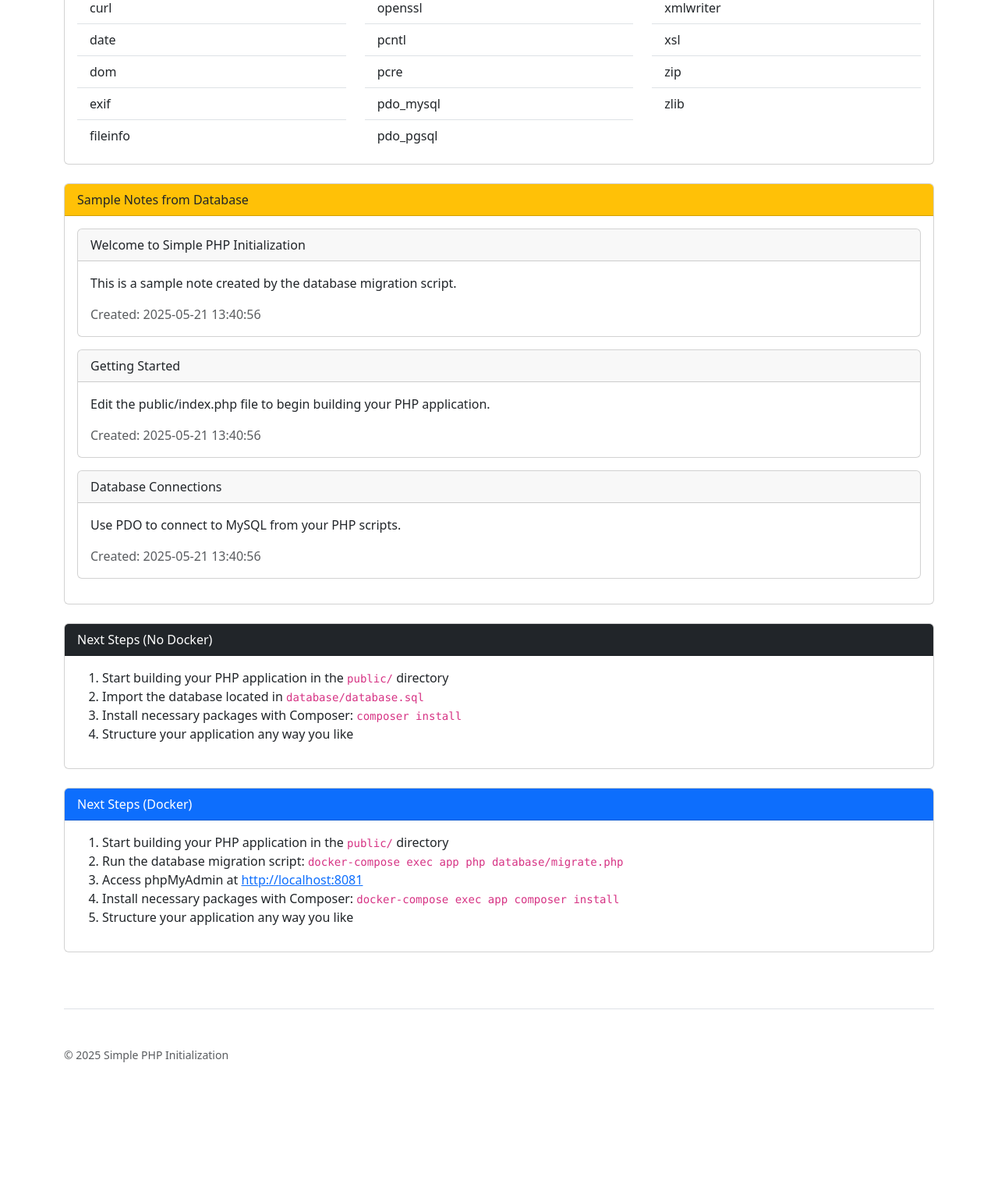
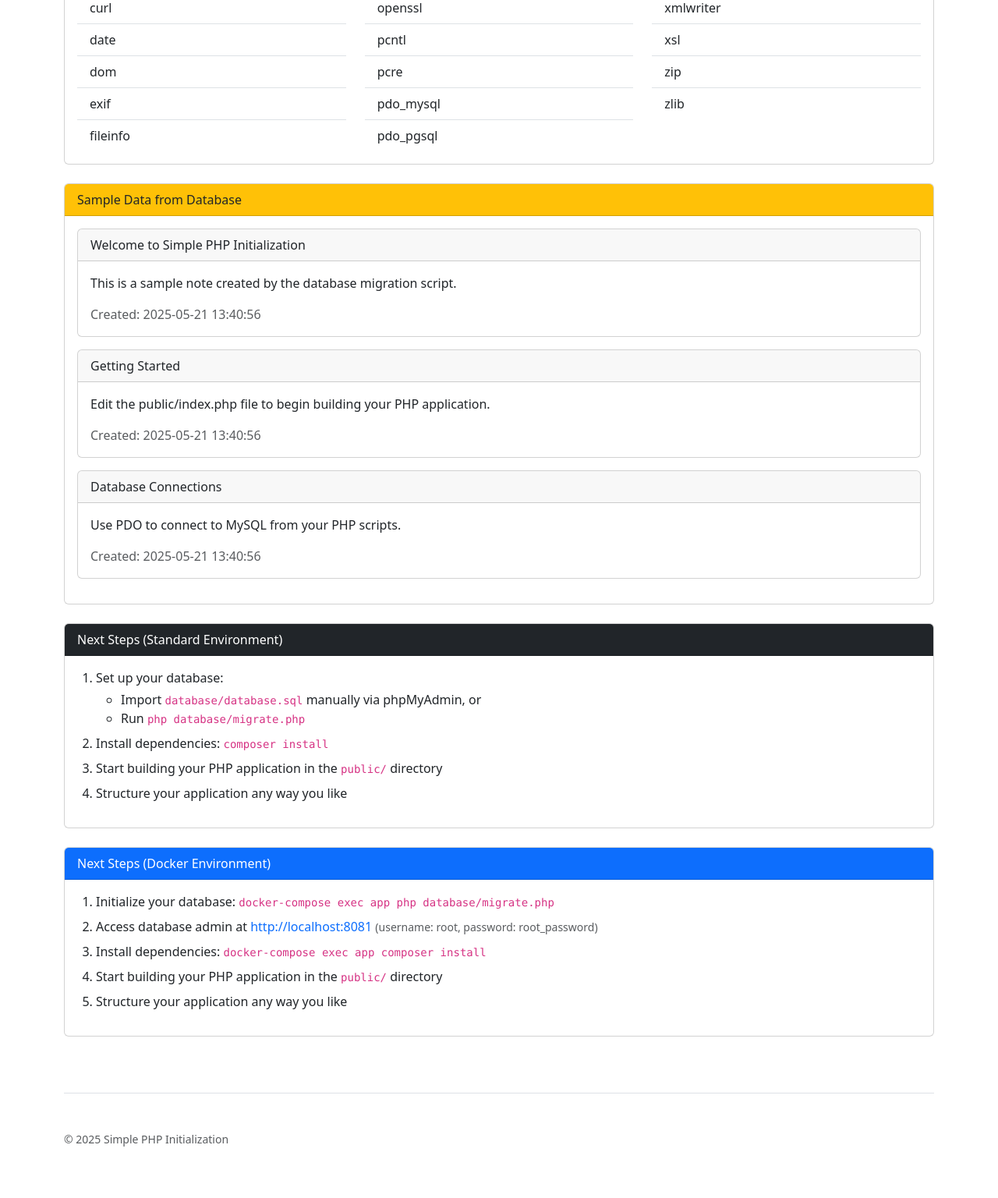
Before and after one commit to Retro-Artist/Docker-Template, a PHP site: page / in a window 1280 px wide. Shown: the part 964-2500 px from the top of the page at 78% size. Before the commit the page ends 2326 px from the top, so only its background shows below. Run offline with PHP 8.4, Linux system fonts and the light colour scheme; data comes from the database, SQL or seed files in the repository.

Commit message:
changes made in index and migrate to import database schemas

```diff
--- a/public/index.php
+++ b/public/index.php
@@ -4,6 +4,67 @@
  * Simple PHP Initialization
  * A minimal Docker environment for PHP 8.3 development
  */
+
+// Centralized database connection
+$dbConnection = null;
+$dbConnected = false;
+$dbError = null;
+$notes = [];
+$tableExists = false;
+
+try {
+    $host = getenv('DB_HOST') ?: 'localhost';
+    $dbname = getenv('DB_DATABASE') ?: 'simple_php';
+    $username = getenv('DB_USERNAME') ?: 'root';
+    $password = getenv('DB_PASSWORD') ?: 'root_password';
+
+    $connected = false;
+    $attempts = 0;
+    $maxAttempts = 3;
+
+    while (!$connected && $attempts < $maxAttempts) {
+        try {
+            $dbConnection = new PDO("mysql:host=$host;dbname=$dbname", $username, $password);
+            $dbConnection->setAttribute(PDO::ATTR_ERRMODE, PDO::ERRMODE_EXCEPTION);
+            $connected = true;
+            $dbConnected = true;
+
+            // Check if the notes table exists
+            $stmt = $dbConnection->query("SHOW TABLES LIKE 'notes'");
+            if ($stmt->rowCount() > 0) {
+                $tableExists = true;
+
+                // Fetch notes
+                $stmt = $dbConnection->query("SELECT * FROM notes ORDER BY created_at DESC");
+                $notes = $stmt->fetchAll(PDO::FETCH_ASSOC);
+            }
+        } catch (PDOException $e) {
+            $attempts++;
+            // Check for "unknown database" error specifically
+            if (strpos($e->getMessage(), 'Unknown database') !== false) {
+                $dbError = 'Database "' . $dbname . '" does not exist yet!';
+                break; // Exit the loop immediately
+            }
+
+            if ($attempts >= $maxAttempts) {
+                throw $e;
+            }
+            sleep(1); // Wait 1 second before retrying
+        }
+    }
+} catch (PDOException $e) {
+    $dbError = 'Database connection failed: ' . $e->getMessage();
+}
+
+// Get MySQL version if connected
+$mysqlVersion = null;
+if ($dbConnected) {
+    try {
+        $mysqlVersion = $dbConnection->query('select version()')->fetchColumn();
+    } catch (Exception $e) {
+        // Ignore error
+    }
+}
 
 // Display basic information about the environment
 ?>
@@ -59,50 +120,61 @@
                         Database Connection
                     </div>
                     <div class="card-body">
-                        <?php
-                        try {
-                            $host = getenv('DB_HOST') ?: 'localhost';
-                            $dbname = getenv('DB_DATABASE') ?: 'simple_php';
-                            $username = getenv('DB_USERNAME') ?: 'root';
-                            $password = getenv('DB_PASSWORD') ?: 'root_password';
+                        <?php if ($dbConnected): ?>
+                            <div class="alert alert-success">Database connection successful!</div>
+                            <p>Connected to database: <strong><?= htmlspecialchars($dbname) ?></strong></p>
+                            <?php if ($mysqlVersion): ?>
+                                <p>MySQL version: <strong><?= htmlspecialchars($mysqlVersion) ?></strong></p>
+                            <?php endif; ?>
+                        <?php elseif (isset($dbError) && strpos($dbError, 'does not exist yet') !== false): ?>
+                            <div class="alert alert-warning"><?= htmlspecialchars($dbError) ?></div>
+                            <div class="alert alert-info">
+                                <h4 class="alert-heading">Database Needs Initialization</h4>
+                                <p>Your database exists but needs to be initialized with tables and sample data. You have two options:</p>
 
-                            $connected = false;
-                            $attempts = 0;
-                            $maxAttempts = 3;
+                                <div class="card mb-3">
+                                    <div class="card-header bg-light">
+                                        <strong>Option 1: Run the Migration Script</strong>
+                                    </div>
+                                    <div class="card-body">
+                                        <p class="mb-2">This will automatically create tables and insert sample data.</p>
 
-                            while (!$connected && $attempts < $maxAttempts) {
-                                try {
-                                    $pdo = new PDO("mysql:host=$host;dbname=$dbname", $username, $password);
-                                    $pdo->setAttribute(PDO::ATTR_ERRMODE, PDO::ERRMODE_EXCEPTION);
-                                    $connected = true;
-                                    echo '<div class="alert alert-success">Database connection successful!</div>';
-                                    echo '<p>Connected to database: <strong>' . $dbname . '</strong></p>';
-                                    echo '<p>MySQL version: <strong>' . $pdo->query('select version()')->fetchColumn() . '</strong></p>';
-                                } catch (PDOException $e) {
-                                    $attempts++;
-                                    // Check for "unknown database" error specifically
-                                    if (strpos($e->getMessage(), 'Unknown database') !== false) {
-                                        echo '<div class="alert alert-warning">Database "' . $dbname . '" does not exist yet!</div>';
-                                        echo '<div class="alert alert-info">';
-                                        echo '<h4 class="alert-heading">Database Needs Initialization</h4>';
-                                        echo '<p>Run the database migration script to create the database and tables:</p>';
-                                        echo '<pre>docker-compose exec app php database/migrate.php</pre>';
-                                        echo '</div>';
-                                        return; // Exit the loop immediately
-                                    }
+                                        <div class="mb-2">
+                                            <span class="badge bg-secondary">For Non-Docker users:</span>
+                                            <div class="bg-dark text-light p-2 mt-1 rounded">
+                                                <code>php database/migrate.php</code>
+                                            </div>
+                                        </div>
 
-                                    if ($attempts >= $maxAttempts) {
-                                        throw $e;
-                                    }
-                                    sleep(1); // Wait 1 second before retrying
-                                }
-                            }
-                        } catch (PDOException $e) {
-                            echo '<div class="alert alert-danger">Database connection failed: ' . $e->getMessage() . '</div>';
-                            echo '<p>Check your database connection settings in the .env file or ensure the MySQL service is running.</p>';
-                        }
+                                        <div>
+                                            <span class="badge bg-secondary">For Docker users:</span>
+                                            <div class="bg-dark text-light p-2 mt-1 rounded">
+                                                <code>docker-compose exec app php database/migrate.php</code>
+                                            </div>
+                                        </div>
+                                    </div>
+                                </div>
 
-                        ?>
+                                <div class="card">
+                                    <div class="card-header bg-light">
+                                        <strong>Option 2: Manual Import</strong>
+                                    </div>
+                                    <div class="card-body">
+                                        <p>Alternatively, you can manually import the SQL file:</p>
+                                        <ol class="mb-0">
+                                            <li>Go to phpMyAdmin at <a href="http://localhost:8081" target="_blank">http://localhost:8081</a> (for Docker users)</li>
+                                            <li>Select the <code><?= htmlspecialchars($dbname) ?></code> database</li>
+                                            <li>Click on the "Import" tab at the top</li>
+                                            <li>Choose the file <code>database/database.sql</code></li>
+                                            <li>Click "Go" to import the database structure and sample data</li>
+                                        </ol>
+                                    </div>
+                                </div>
+                            </div>
+                        <?php else: ?>
+                            <div class="alert alert-danger"><?= htmlspecialchars($dbError) ?></div>
+                            <p>Check your database connection settings in the .env file or ensure the MySQL service is running.</p>
+                        <?php endif; ?>
                     </div>
                 </div>
             </div>
@@ -123,7 +195,7 @@
                         echo '<div class="col-md-4">';
                         echo '<ul class="list-group list-group-flush">';
                         foreach ($chunk as $ext) {
-                            echo '<li class="list-group-item">' . $ext . '</li>';
+                            echo '<li class="list-group-item">' . htmlspecialchars($ext) . '</li>';
                         }
                         echo '</ul>';
                         echo '</div>';
@@ -133,71 +205,47 @@
             </div>
         </div>
 
-        <?php
-        // Check if the notes table exists and display notes if it does
-        try {
-            $host = getenv('DB_HOST') ?: 'localhost';
-            $dbname = getenv('DB_DATABASE') ?: 'simple_php';
-            $username = getenv('DB_USERNAME') ?: 'root';
-            $password = getenv('DB_PASSWORD') ?: 'root_password';
-
-            $pdo = new PDO("mysql:host={$host};dbname={$dbname}", $username, $password);
-            $pdo->setAttribute(PDO::ATTR_ERRMODE, PDO::ERRMODE_EXCEPTION);
-
-            // Check if the notes table exists
-            $tableExists = false;
-            $stmt = $pdo->query("SHOW TABLES LIKE 'notes'");
-            if ($stmt->rowCount() > 0) {
-                $tableExists = true;
-            }
-
-            if ($tableExists) {
-                // Fetch notes
-                $stmt = $pdo->query("SELECT * FROM notes ORDER BY created_at DESC");
-                $notes = $stmt->fetchAll(PDO::FETCH_ASSOC);
-
-                if (count($notes) > 0) {
-                    echo '<div class="card mb-4">';
-                    echo '<div class="card-header bg-warning text-dark">';
-                    echo 'Sample Notes from Database';
-                    echo '</div>';
-                    echo '<div class="card-body">';
-
-                    foreach ($notes as $note) {
-                        echo "<div class='card mb-3'>";
-                        echo "<div class='card-header'>" . htmlspecialchars($note['title']) . "</div>";
-                        echo "<div class='card-body'>";
-                        echo "<p class='card-text'>" . htmlspecialchars($note['content']) . "</p>";
-                        echo "<div class='text-muted'>Created: " . $note['created_at'] . "</div>";
-                        echo "</div></div>";
-                    }
-
-                    echo '</div>';
-                    echo '</div>';
-                }
-            } else {
-                echo '<div class="alert alert-info">';
-                echo '<h4 class="alert-heading">Database Initialization</h4>';
-                echo '<p>Run the database migration script to create sample tables:</p>';
-                echo '<pre>docker-compose exec app php database/migrate.php</pre>';
-                echo '</div>';
-            }
-        } catch (Exception $e) {
-            // Silently ignore errors - maybe the database isn't ready yet
-        }
-        ?>
+        <?php if ($tableExists && count($notes) > 0): ?>
+            <div class="card mb-4">
+                <div class="card-header bg-warning text-dark">
+                    Sample Data from Database
+                </div>
+                <div class="card-body">
+                    <?php foreach ($notes as $note): ?>
+                        <div class='card mb-3'>
+                            <div class='card-header'><?= htmlspecialchars($note['title']) ?></div>
+                            <div class='card-body'>
+                                <p class='card-text'><?= htmlspecialchars($note['content']) ?></p>
+                                <div class='text-muted'>Created: <?= htmlspecialchars($note['created_at']) ?></div>
+                            </div>
+                        </div>
+                    <?php endforeach; ?>
+                </div>
+            </div>
+        <?php elseif (!$tableExists && $dbConnected): ?>
+            <div class="alert alert-info">
+                <h4 class="alert-heading">Database Initialization</h4>
+                <p>Run the database migration script to create sample tables:</p>
+                <pre>docker-compose exec app php database/migrate.php</pre>
+            </div>
+        <?php endif; ?>
 
         <div class="row">
             <div class="col-12">
                 <div class="card mb-4">
                     <div class="card-header bg-dark text-white">
-                        Next Steps (No Docker)
+                        <i class="bi bi-laptop"></i> Next Steps (Standard Environment)
                     </div>
                     <div class="card-body">
-                        <ol>
-                            <li>Start building your PHP application in the <code>public/</code> directory</li>
-                            <li>Import the database located in <code>database/database.sql</code></li>
-                            <li>Install necessary packages with Composer: <code>composer install</code></li>
+                        <ol class="ps-4">
+                            <li class="mb-2">Set up your database:
+                                <ul class="mt-1">
+                                    <li>Import <code>database/database.sql</code> manually via phpMyAdmin, or</li>
+                                    <li>Run <code>php database/migrate.php</code></li>
+                                </ul>
+                            </li>
+                            <li class="mb-2">Install dependencies: <code>composer install</code></li>
+                            <li class="mb-2">Start building your PHP application in the <code>public/</code> directory</li>
                             <li>Structure your application any way you like</li>
                         </ol>
                     </div>
@@ -209,14 +257,16 @@
             <div class="col-12">
                 <div class="card mb-4">
                     <div class="card-header bg-primary text-white">
-                        Next Steps (Docker)
+                        <i class="bi bi-docker"></i> Next Steps (Docker Environment)
                     </div>
                     <div class="card-body">
-                        <ol>
-                            <li>Start building your PHP application in the <code>public/</code> directory</li>
-                            <li>Run the database migration script: <code>docker-compose exec app php database/migrate.php</code></li>
-                            <li>Access phpMyAdmin at <a href="http://localhost:8081" target="_blank">http://localhost:8081</a></li>
-                            <li>Install necessary packages with Composer: <code>docker-compose exec app composer install</code></li>
+                        <ol class="ps-4">
+                            <li class="mb-2">Initialize your database: <code>docker-compose exec app php database/migrate.php</code></li>
+                            <li class="mb-2">Access database admin at <a href="http://localhost:8081" target="_blank" class="text-decoration-none">http://localhost:8081</a>
+                                <small class="text-muted">(username: root, password: root_password)</small>
+                            </li>
+                            <li class="mb-2">Install dependencies: <code>docker-compose exec app composer install</code></li>
+                            <li class="mb-2">Start building your PHP application in the <code>public/</code> directory</li>
                             <li>Structure your application any way you like</li>
                         </ol>
                     </div>
```
Also changed, not shown: database/migrate.php (+35 -27 lines).
